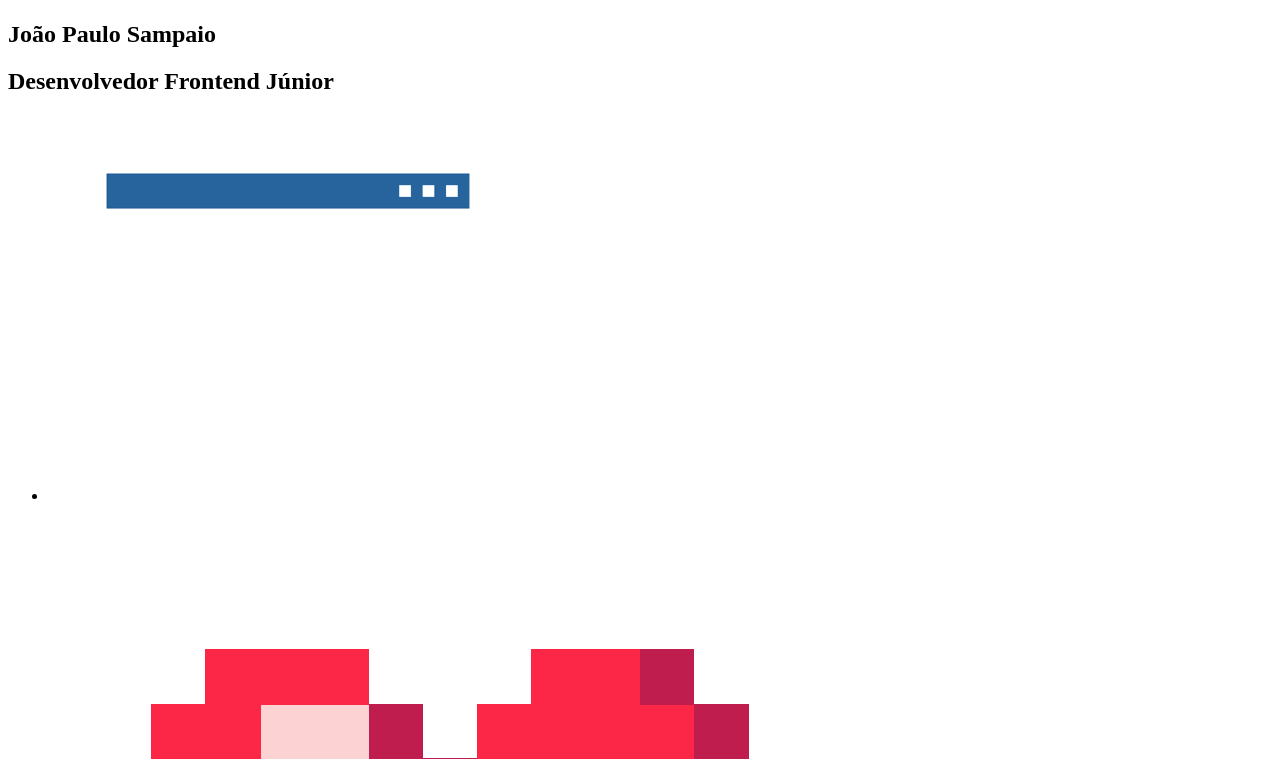
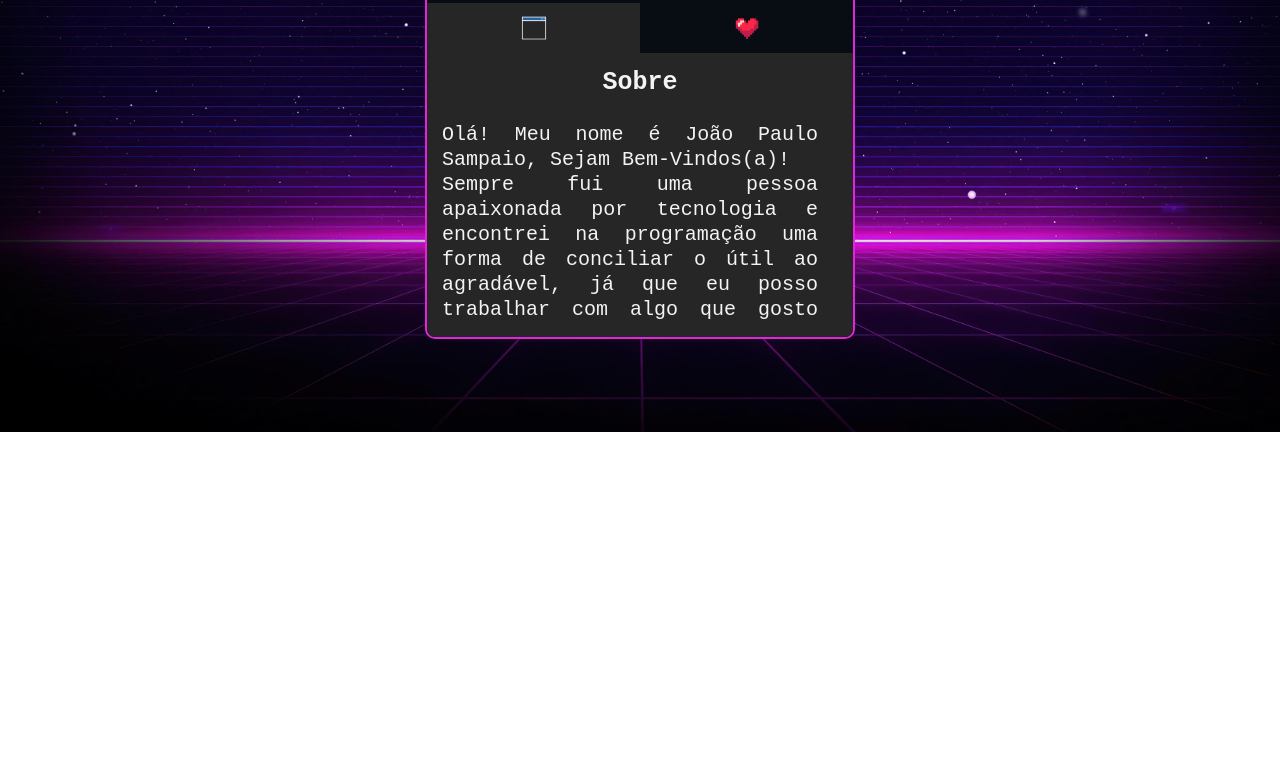
Before and after one commit to jotapsampaio/mini-portfolio, a plain HTML site: page index.html in a window 1280 px wide. Shown: the part 368-1127 px from the top of the page. After the commit the page ends 800 px from the top, so only its background shows below. Drawn offline with Linux system fonts and the light colour scheme; a web font is replaced by a local one.

Commit message:
Estilização do css

```diff
--- a/index.html
+++ b/index.html
@@ -7,8 +7,10 @@
     <link rel="preconnect" href="https://fonts.googleapis.com">
     <link rel="preconnect" href="https://fonts.gstatic.com" crossorigin>
     <link href="https: //fonts.googleapis.com/css2? family= VT323 & display=swap" rel="stylesheet">
-    <link rel="stylesheet" href="src/css/style.css">
-    <link rel="shortcut icon" href="src/images/favicon.ico" type="image/x-icon">
+
+    <link rel="stylesheet" href="./src/css/style.css">
+    <link rel="stylesheet" href="./src/css/reset.css">
+    <link rel="shortcut icon" href="./src/images/favicon.ico" type="image/x-icon">
     <title>Mini Portfolio</title>
 </head>
 <body>
@@ -24,7 +26,7 @@
         </section>
         <section class="conteudo">
             <ul class="abas">
-                <li class="aba">
+                <li class="aba selecionada">
                     <img src="./src/images/sobre.gif" alt="Icone de sobre mim">
                 </li>
                 <li class="aba">
@@ -32,7 +34,7 @@
                 </li>
             </ul>
             <div class="informacoes_abas">
-                <div class="informacao">
+                <div class="informacao selecionada">
                     <h3 class="sub_titulo">
                         Sobre
                     </h3>
@@ -43,7 +45,7 @@
                         </p>
 
                         <p>
-                            Sempre fui uma pessoa apaixonada por tecnologia e encontrei na programação uma forma de conciliar o útil ao agradável, já que eu posso trabalhar com algo que gosto muito. Estou estudando Desenvolvimento Web com foco nas tecnologias <span>HTML, CSS E JAVASCRIPT.</span> No momento curso a graduação de Análise e Desenvolvimento de Sistemas pela Estácio e em paralelo também prático bastante projetos de cursos que eu realizo (Programador Br, Curso em Vídeo) e também em eventos onlines como (Explorer da Rocketseat, Mapa Dev Week do Dev em Dobro e Semana Frontend  da Dio) são alguns dos eventos que já participei e marco presença sempre que tem um novo. Meus maiores hobbies são jogar futebol, assistir animes, ler mangás, jogar games dos mais variados e também gosto muito de aprender coisas novas e praticar o que já sei.
+                            Sempre fui uma pessoa apaixonada por tecnologia e encontrei na programação uma forma de conciliar o útil ao agradável, já que eu posso trabalhar com algo que gosto muito. Estou estudando Desenvolvimento Web com foco nas tecnologias <span>HTML, CSS e JAVASCRIPT.</span> No momento curso a graduação de Análise e Desenvolvimento de Sistemas pela Estácio e em paralelo também prático bastante projetos de cursos que eu realizo (Programador Br, Curso em Vídeo) e também em eventos onlines como (Explorer da Rocketseat, Mapa Dev Week do Dev em Dobro e Semana Frontend  da Dio) são alguns dos eventos que já participei e marco presença sempre que tem um novo. Meus maiores hobbies são jogar futebol, assistir animes, ler mangás, jogar games dos mais variados e também gosto muito de aprender coisas novas e praticar o que já sei.
                         </p>
                     </div>
                 </div>
--- /dev/null
+++ b/src/css/reset.css
@@ -0,0 +1,14 @@
+* {
+    margin: 0;
+    padding: 0;
+    box-sizing: border-box;
+}
+
+ul {
+    list-style: none;
+}
+
+a {
+    text-decoration: none;
+    color: #000;
+}
--- a/src/css/style.css
+++ b/src/css/style.css
@@ -1 +1,143 @@
-/* família de fontes: 'VT323', monoespaçado (fonte utilizada com o link no html e não o import)*/
+body {
+    background: url('../images/fundo-site.jpg') no-repeat center;
+    background-size: cover;
+    font-family: 'VT323', monospace;
+    font-size: 18px;
+    color: #f3f3f3;
+    display: flex;
+    justify-content: center;
+    align-items: center;
+    min-height: 100vh;
+    padding: 30px;
+}
+
+.cartao {
+    background-color: #070d12;
+    width: 430px;
+    border: 2px solid #e126d9;
+    border-radius: 10px;
+    overflow: hidden;
+}
+
+.cartao .minhas_informacoes {
+    padding-top: 30px;
+    display: flex;
+    flex-direction: column;
+    align-items: center;
+    gap: 10px;
+    /* Se o flex direction tiver column vai alinhar horizontalemnte, mais se tiver em row vai alinhar verticalmente. o Oposto da posição */
+}
+
+.cartao .minhas_informacoes img {
+    width: 150px;
+    height: 150px;
+    border-radius: 50%;
+    border: 5px solid #02d08f;
+}
+
+.cartao .minhas_informacoes .nome {
+    font-size: 30px;
+}
+
+.cartao .minhas_informacoes .cargo {
+    font-size: 24px;
+    color: #b8bbc5;
+}
+
+.cartao .conteudo {
+    margin-top: 15px;
+}
+
+.cartao .conteudo .abas {
+    display: flex;
+}
+
+.cartao .conteudo .abas .aba img {
+    width: 30px;
+}
+
+.cartao .conteudo .abas .aba {
+    width: 50%;
+    display: flex;
+    justify-content: center;
+    padding: 10px 0;
+    cursor: pointer;
+    transition: background-color 0.2s ease-in-out;
+}
+
+.cartao .conteudo .abas .aba.selecionada {
+    background-color: #262626;
+}
+
+.cartao .conteudo .abas .aba:hover {
+    background-color: #414141;
+}
+
+.cartao .informacoes_abas {
+    background-color: #262626;
+}
+
+.cartao .informacoes_abas .informacao {
+    min-height: 260px;
+    padding: 15px;
+    display: none;
+}
+
+.cartao .informacoes_abas .informacao.selecionada {
+    display: block;
+}
+
+.cartao .informacoes_abas .informacao .sub_titulo {
+    font-size: 25px;
+    margin-bottom: 25px;
+    text-align: center;
+}
+
+.cartao .informacoes_abas .informacao .descricao {
+    font-size: 20px;
+    max-height: 200px;
+    overflow-y: auto;
+    text-align: justify;
+    padding-right: 20px;
+    line-height: 25px;
+}
+
+.cartao .informacoes_abas .informacao .descricao span{
+    color: #02d08f;
+    font-weight: bolder;
+}
+
+.cartao .informacoes_abas .informacao .redes_sociais {
+    display: flex;
+    flex-direction: column;
+    align-items: center;
+    gap: 25px;
+    max-height: 200px;
+    overflow: auto;
+}
+
+.cartao .informacoes_abas .informacao .redes_sociais li a{
+    display: block;
+    width: 250px;
+    padding: 10px;
+    text-align: center;
+    color: #f3f3f3;
+    font-size: 20px;
+    transition: opacity 0.2s ease-in-out;
+}
+
+.cartao .informacoes_abas .informacao .redes_sociais li a:hover {
+    opacity: 0.8;
+}
+
+.cartao .informacoes_abas .informacao .redes_sociais .instagram {
+    background-color: #e126d9;
+}
+
+.cartao .informacoes_abas .informacao .redes_sociais .linkedin {
+    background-color: #1b87bd;
+}
+
+.cartao .informacoes_abas .informacao .redes_sociais .github {
+    background-color: #070d12;
+}
```
